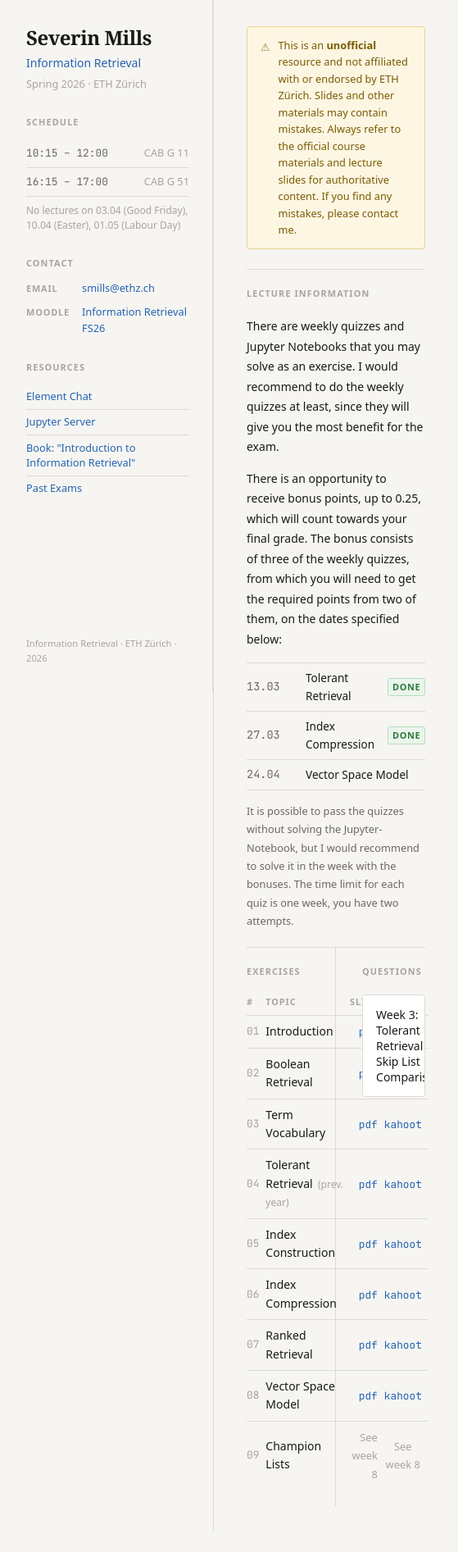
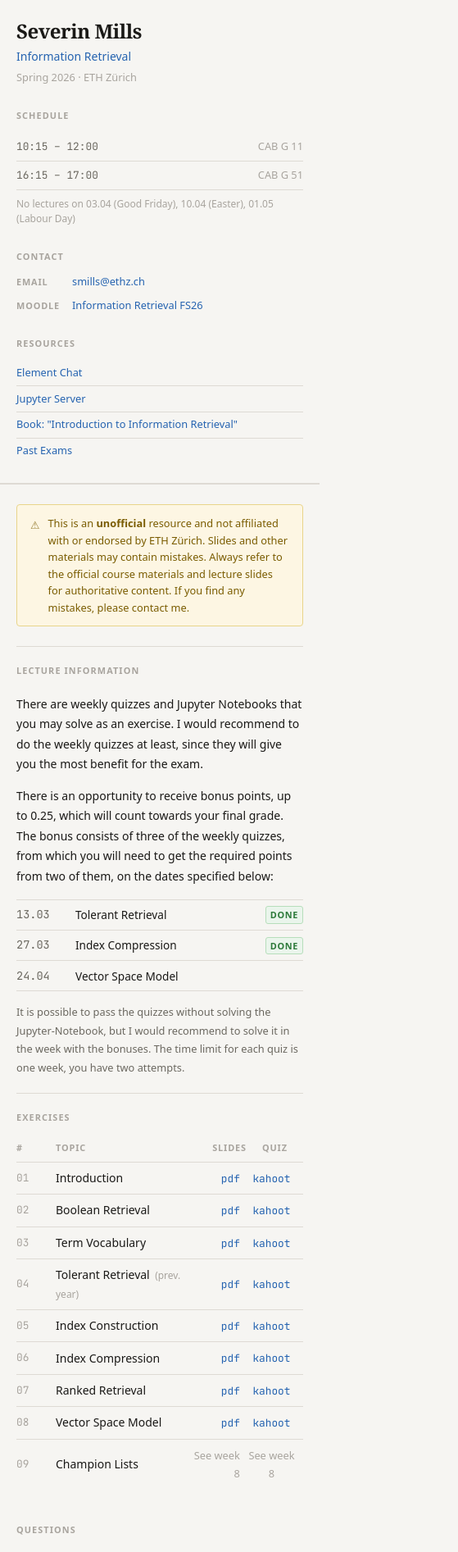
Before and after one commit to Azyrma/infret_website, a React (Vite) app: page / in a window 390 px wide. Shown: the top 1893 px of the page at 82% size, 559 px wide, since content can reach past the window. Before the commit the page ends 1869 px from the top, so only its background shows below. Built offline with nearby package versions, Linux system fonts and the light colour scheme.

Commit message:
Make it mobile friendly

```diff
--- a/src/App.css
+++ b/src/App.css
@@ -420,3 +420,46 @@
   gap: 0.25rem;
   font-size: 0.875rem;
 }
+
+/* ── Responsive ─────────────────────────────────────── */
+
+@media (max-width: 768px) {
+  .layout {
+    grid-template-columns: 1fr;
+    grid-template-rows: auto auto auto;
+  }
+
+  .divider {
+    height: 1px;
+    width: 100%;
+  }
+
+  .sidebar {
+    position: static;
+    height: auto;
+    padding: 1.5rem 1.25rem;
+    border-right: none;
+    border-bottom: 1px solid var(--border);
+  }
+
+  .sidebar-footer {
+    display: none;
+  }
+
+  .main {
+    padding: 1.5rem 1.25rem;
+  }
+
+  .split-columns {
+    grid-template-columns: 1fr;
+  }
+
+  .split-columns .section:first-child {
+    border-right: none;
+    padding-right: 0;
+  }
+
+  .split-columns .section:last-child {
+    padding-left: 0;
+  }
+}
```
